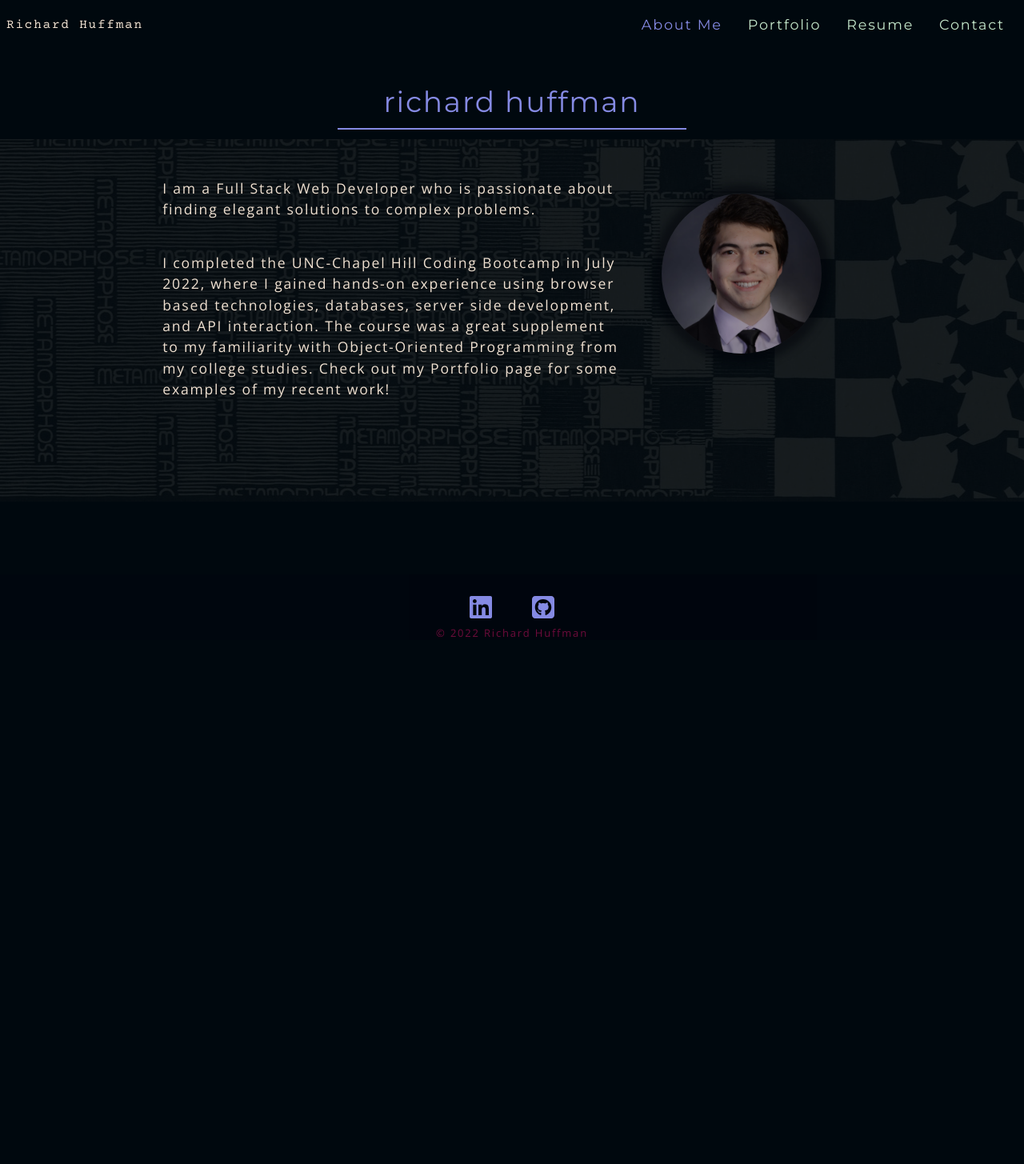
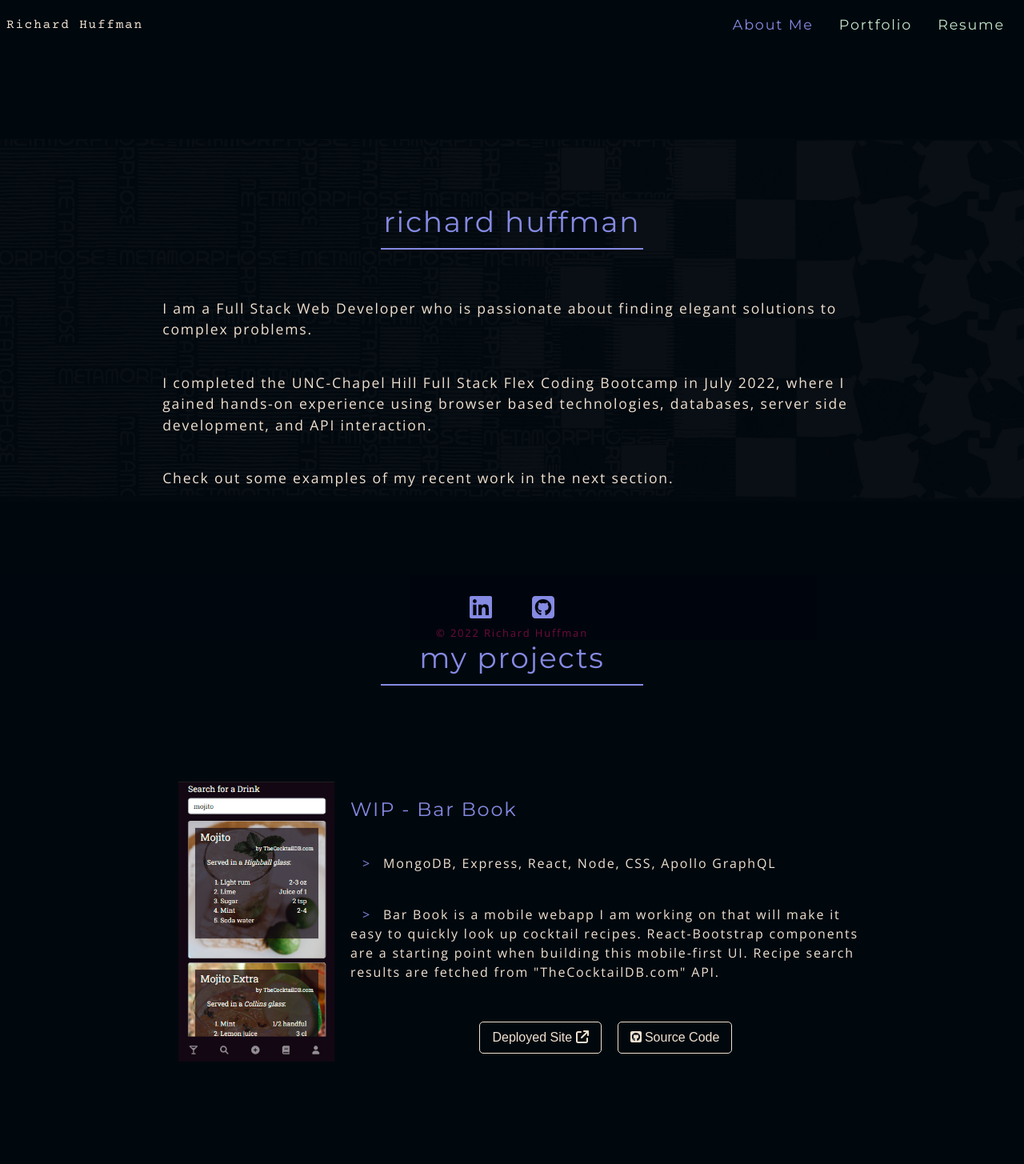
Before and after one commit to chardmuffin/portfolio-v2, a React (Create React App) app: page / in a window 1280 px wide. Shown: the top 1455 px of the page at 80% size. Before the commit the page ends 800 px from the top, so only its background shows below. Built offline with nearby package versions, Linux system fonts and the light colour scheme.

Commit message:
greatly simplified styles

```diff
--- a/package.json
+++ b/package.json
@@ -9,6 +9,7 @@
     "@fortawesome/free-solid-svg-icons": "^6.1.1",
     "@fortawesome/react-fontawesome": "^0.2.0",
     "@testing-library/user-event": "^13.5.0",
+    "emailjs-com": "^3.2.0",
     "react": "^18.2.0",
     "react-dom": "^18.2.0",
     "react-scripts": "5.0.1",
--- a/src/App.js
+++ b/src/App.js
@@ -9,7 +9,7 @@
 
 function App() {
 
-  const [currentTab, setCurrentTab] = useState("About");
+  const [currentTab, setCurrentTab] = useState("about");
 
   const [width, setWindowWidth] = useState(0);
 
@@ -42,19 +42,10 @@
       </section>
       <main>
         {responsive.mobileUI && <div className='my-5 py-5'></div>}
-        {(currentTab === "About") ? (
-          <About mobileUI={responsive.mobileUI}></About>
-        ) : (
-          (currentTab === "Projects") ? (
-            <Projects></Projects>
-          ) : (
-            (currentTab === "Resume") ? (
-              <Resume></Resume>
-            ) : (
-            <ContactForm></ContactForm>
-            )
-          )
-        )}
+        <About setCurrentTab={setCurrentTab}></About>
+        <Projects setCurrentTab={setCurrentTab} mobileUI={responsive.mobileUI}></Projects>
+        <Resume setCurrentTab={setCurrentTab}></Resume>
+        <ContactForm setCurrentTab={setCurrentTab}></ContactForm>
       </main>
       <Footer></Footer>
     </div>
--- a/src/components/About/index.js
+++ b/src/components/About/index.js
@@ -1,18 +1,25 @@
-import headshot from '../../assets/cover/headshot.jpg';
+import FadeIn from "../FadeIn";
 
-function About({ mobileUI }) {
+function About({ setCurrentTab }) {
 
     return (
-    <>
-        <h1 className='centerText'>richard huffman</h1>
-        <div className='underline'></div>
+    <div id="about">
+        <FadeIn setCurrentTab={setCurrentTab}>
+            <h1 className='welcome centerText'>richard huffman</h1>
+            <div className='underline'></div>
+        </FadeIn>
         <section className='about'>
-            {!mobileUI && <img src={headshot} className="headshot float-right" alt="headshot" />}
-            <p className='my-5'>I am a Full Stack Web Developer who is passionate about finding elegant solutions to complex problems.</p>
-            <p className='my-5'>I completed the UNC-Chapel Hill Coding Bootcamp in July 2022, where I gained hands-on experience using browser based technologies, databases, server side development, and API interaction. The course was a great supplement to my familiarity with Object-Oriented Programming from my college studies. Check out my Portfolio page for some examples of my recent work!</p>
-            {mobileUI && <img src={headshot} className="headshot my-5" alt="headshot" />}
+            <FadeIn setCurrentTab={setCurrentTab}>
+                <p className='welcome my-5'>I am a Full Stack Web Developer who is passionate about finding elegant solutions to complex problems.</p>
+            </FadeIn>
+            <FadeIn setCurrentTab={setCurrentTab}>
+                <p className='welcome my-5'>I completed the UNC-Chapel Hill Full Stack Flex Coding Bootcamp in July 2022, where I gained hands-on experience using browser based technologies, databases, server side development, and API interaction.</p>
+            </FadeIn>
+            <FadeIn setCurrentTab={setCurrentTab}>
+                <p className='welcome my-5'>Check out some examples of my recent work in the next section.</p>
+            </FadeIn>
         </section>
-    </>
+    </div>
     );
 
 }
--- /dev/null
+++ b/src/components/FadeIn/index.js
@@ -0,0 +1,45 @@
+import { useEffect, useRef, useState } from "react";
+
+function FadeIn({ setCurrentTab, ...props }) {
+  const [isVisible, setVisible] = useState(false);
+  const domRef = useRef();
+
+  useEffect(() => {
+    const observer = new IntersectionObserver(entries => {
+      entries.forEach(entry => {
+        setVisible(entry.isIntersecting);
+
+        if (entry.isIntersecting) {
+          if (entry.target.firstElementChild.className.includes("card")) {
+            setCurrentTab("projects");
+            document.title="Richard Huffman - Work";
+          }
+          else if (entry.target.firstElementChild.className.includes("welcome")) {
+            setCurrentTab("about");
+            document.title="Richard Huffman Developer";
+          }
+          else if (entry.target.firstElementChild.className.includes("resume-contact")) {
+            setCurrentTab("resume");
+            document.title="Richard Huffman - Resume";
+          }
+        }
+      });
+    });
+
+    const { current } = domRef;
+    observer.observe(current);
+
+    return () => observer.unobserve(current);
+  }, [setCurrentTab]);
+
+  return (
+    <div
+      className={`fade-in ${isVisible && "is-visible"}`}
+      ref={domRef}
+    >
+      {props.children}
+    </div>
+  );
+}
+
+export default FadeIn;
--- a/src/components/Nav/index.js
+++ b/src/components/Nav/index.js
@@ -1,31 +1,40 @@
-import React, { useEffect } from 'react';
 
 function Nav({ currentTab, setCurrentTab }) {
 
-    useEffect(() => {
-        document.title = currentTab;
+    const handleClick = (e) => {
 
-    }, [currentTab]);
+        const requestedPage = e.target.textContent;
+        if (requestedPage === "About Me") {
+
+            setCurrentTab("about")
+            window.location.href="#"
+        }
+        if (requestedPage === "Portfolio") {
+            window.location.href = "#projects"
+            setCurrentTab("projects")
+        }
+        if (requestedPage === "Resume") {
+            window.location.href = "#resume"
+            setCurrentTab("resume")
+        }
+    }
 
     return (
         <>
             <header className="flex-row px-1">
-                <h1 className='mobile-title' onClick={() => setCurrentTab("About")}>
+                <h1 className='mobile-title' onClick={() => setCurrentTab("about")}>
                     Richard Huffman
                 </h1>
                 <nav>
                     <ul className='flex-row mobile-nav-pages'>
-                        <li className={`mx-2 ${currentTab === "About" && 'navActive'}`}>
-                            <h6 onClick={() => setCurrentTab("About")}>About Me</h6>
+                        <li className={`mx-2 ${currentTab === "about" && 'navActive'}`}>
+                            <h6 onClick={handleClick}>About Me</h6>
                         </li>
-                        <li className={`mx-2 ${currentTab === "Projects" && 'navActive'}`}>
-                            <h6 onClick={() => setCurrentTab("Projects")}>Portfolio</h6>
+                        <li className={`mx-2 ${currentTab === "projects" && 'navActive'}`}>
+                            <h6 onClick={handleClick}>Portfolio</h6>
                         </li>
-                        <li className={`mx-2 ${currentTab === "Resume" && 'navActive'}`}>
-                            <h6 onClick={() => setCurrentTab("Resume")}>Resume</h6>
-                        </li>
-                        <li className={`mx-2 ${currentTab === "Contact" && 'navActive'}`}>
-                            <h6 onClick={() => setCurrentTab("Contact")}>Contact</h6>
+                        <li className={`mx-2 ${currentTab === "resume" && 'navActive'}`}>
+                            <h6 onClick={handleClick}>Resume</h6>
                         </li>
                     </ul>
                 </nav>
--- a/src/components/ProjectList/index.js
+++ b/src/components/ProjectList/index.js
@@ -1,17 +1,18 @@
 import { FontAwesomeIcon } from '@fortawesome/react-fontawesome'
 import { faArrowUpRightFromSquare } from '@fortawesome/free-solid-svg-icons'
 import { faGithubSquare } from '@fortawesome/free-brands-svg-icons'
+import FadeIn from '../FadeIn';
 
-function ProjectList() {
+function ProjectList( { setCurrentTab, mobileUI } ) {
 
     const projects = [
         {
             name: 'WIP - Bar Book',
-            tags: 'MongoDB, Express, React, Node, CSS, Apollo client, GraphQL',
-            description: `Bar Book is a mobile webapp I am working on that will make it easy to look up cocktail recipes very quickly. React-Bootstrap components are a starting point when building the mobile-first UI. Recipe search results are fetched from "TheCocktailDB.com" API.`,
+            tags: 'MongoDB, Express, React, Node, CSS, Apollo GraphQL',
+            description: `Bar Book is a mobile webapp I am working on that will make it easy to quickly look up cocktail recipes. React-Bootstrap components are a starting point when building this mobile-first UI. Recipe search results are fetched from "TheCocktailDB.com" API.`,
             link: 'https://bar-book.herokuapp.com/',
             repo: 'https://github.com/chardmuffin/bar-book',
-            photo: 'chasing-dreams.png'
+            photo: 'bar-book.png'
         },
         {
             name: 'Chasing Dreams',
@@ -32,7 +33,7 @@
         {
             name: 'Code Probe',
             tags: 'HTML, CSS, Javascript',
-            description: 'Test your knowledge of Javacsript, CSS, HTML, and more! Upon starting the quiz, a timer counts down from 75 seconds and the user is prompted with several multiple-choice questions. (Questions and their answer choices appear in a randomized order each time the quiz is taken.)',
+            description: 'The quiz starts, a timer counts down from 75 seconds and the user is prompted with several multiple-choice questions. (Questions and answer choices appear in a randomized order each time the quiz is taken.)',
             link: 'https://chardmuffin.github.io/code-probe/',
             repo: 'https://github.com/chardmuffin/code-probe',
             photo: 'code-probe.png'
@@ -48,27 +49,27 @@
     ];
 
     return (
-        <div className='projects'>
-            {projects.map((project) => (
-                <div className='card' key={project.name}>
-                    <div className='img-div'>
+        <section className='projects'>
+            {projects.map((project, index) => (
+                <FadeIn setCurrentTab={setCurrentTab} key={project.name}>
+                    <div className='card' >
                         <img
                             src={require(`../../assets/portfolio/${project.photo}`)}
                             alt={project.name}
-                        className="img-thumbnail mx-1"
+                            className={`img-thumbnail ${!mobileUI && (index%2 === 0 ? " float-left" : " float-right")}`}
                         />
-                    </div>
+
                         <div className='details'>
-                        <p><span>{project.name}</span></p>
-                        <p>
+                            <h4 className={`my-5 ${(!mobileUI && index%2!==0) && "my-5 text-align-right"}`}><span>{project.name}</span></h4>
+                            <p className={`my-5 ${(!mobileUI && index%2!==0) && "my-5 text-align-right"}`}>
                                 <span>></span>{project.tags}
                             </p>
-                        <p>
+                            <p className={`my-5 ${(!mobileUI && index%2!==0) && "my-5 text-align-right"}`}>
                                 <span>></span>{project.description}
                             </p>
                             <div className='buttons'>
                                 <a href={project.link} target="_blank" rel="noreferrer">
-                                <button>Live Site <FontAwesomeIcon icon={faArrowUpRightFromSquare} /></button>
+                                    <button>Deployed Site <FontAwesomeIcon icon={faArrowUpRightFromSquare} /></button>
                                 </a>
                                 <a href={project.repo} target="_blank" rel="noreferrer">
                                     <button><FontAwesomeIcon icon={faGithubSquare} /> Source Code</button>
@@ -76,8 +77,9 @@
                             </div>
                         </div>
                     </div>
+                </FadeIn>
             ))}
-        </div>
+        </section>
     );
 };
 
--- a/src/components/Projects/index.js
+++ b/src/components/Projects/index.js
@@ -1,12 +1,15 @@
 import ProjectList from "../ProjectList";
+import FadeIn from "../FadeIn";
 
-function Projects() {
+function Projects({ setCurrentTab, mobileUI }) {
 
     return (
-        <section>
-            <h1 className='centerText'>my projects</h1>
-            <div className='underline'></div>
-            <ProjectList></ProjectList>
+        <section id="projects">
+            <FadeIn>
+                <h1 className='portfolio centerText'>my projects</h1>
+                <div className='underline'></div>
+            </FadeIn>
+            <ProjectList setCurrentTab={setCurrentTab} mobileUI={mobileUI}></ProjectList>
         </section>
     );
 };
--- a/src/components/Resume/index.js
+++ b/src/components/Resume/index.js
@@ -1,62 +1,18 @@
+import FadeIn from "../FadeIn";
 
-
-function Resume() {
+function Resume({ setCurrentTab }) {
 
   return (
-    <section className='my-2'>
-      <h2 className='centerText'>resume</h2>
-      <div className='underline'></div>
-      <div className="two-columns skills-container">
-        <ul>
-          <li>
-            MERN (MongoDB, Express.js, React, Node.js)
-          </li>
-          <li>
-            MySQL
-          </li>
-          <li>
-            Javascript
-          </li>
-          <li>
-            JQuery
-          </li>
-          <li>
-            CSS
-          </li>
-          <li>
-            Bootstrap
-          </li>
-          <li>
-            HTML
-          </li>
-          <li>
-            Python
-          </li>
-          <li>
-            Java
-          </li>
-          <li>
-            GitHub
-          </li>
-          <li>
-            Jira
-          </li>
-          <li>
-            Salesforce
-          </li>
-          <li>
-            Project Management
-          </li>
-          <li>
-            Oral and Written Communication
-          </li>
-        </ul>
-      </div>
-      <br></br>
-      <br></br>
-      <a href={require("../../assets/resume.pdf")} download="resume-RHuffman">
-        <button className="mx-auto my-5">DOWNLOAD RESUME</button>
-      </a>
+    <section id="resume" className='my-2'>
+      <FadeIn setCurrentTab={setCurrentTab}>
+        <h2 className='resume-contact centerText'>resume</h2>
+        <div className='underline small'></div>
+      </FadeIn>
+      <FadeIn>
+        <a href={require("../../assets/resume.pdf")} download="resume-RHuffman">
+          <button className="mx-auto my-5">DOWNLOAD RESUME</button>
+        </a>
+      </FadeIn>
     </section>
   )
 
--- a/src/index.css
+++ b/src/index.css
@@ -12,11 +12,10 @@
   --light: #F0E1D1;
   --dark: #00080e;
   --darker: #000000;
-  --error: rgb(228, 46, 1);
+  --error: #F84825;
   --spacing-one: calc(1rem * 0.5);
   --spacing-two: calc(1rem);
   --spacing-five: calc(2.5rem);
-
 }
 
 * {
@@ -64,10 +63,12 @@
 
 h3 {
   font-size: 1.75rem;
+  color: var(--primary)
 }
 
 h4 {
   font-size: 1.5rem;
+  color: var(--primary)
 }
 
 h5 {
@@ -97,6 +98,7 @@
   position: fixed;
   width: 100%;
   color: var(--secondary);
+  z-index: 9999;
 }
 
 header h1 {
@@ -123,20 +125,38 @@
   color: var(--primary);
 }
 
+.fade-in {
+  opacity: 0;
+  visibility: hidden;
+  transition:
+    opacity 1000ms ease-out,
+    visibility 1000ms ease-out;
+  will-change: opacity, visibility;
+}
+.fade-in.is-visible {
+  opacity: 1;
+  visibility: visible;
+  transition-delay: 70ms;
+}
+
 .centerText {
   text-align: center;
+  padding-top: 150px;
 }
 
 .underline {
-  width: 40%;
+  width: 30%;
   margin: 10px auto 60px;
   border-bottom: 2px solid var(--primary);
+}
+.small {
+  width: 20%;
 }
 
 .hero-container {
   overflow: hidden;
   position: fixed;
-  opacity: 0.10;
+  opacity: 0.04;
   z-index: -1;
   margin: auto 0;
   display: flex;
@@ -209,24 +229,6 @@
   filter: brightness(65%);
 }
 
-form {
-  width: 40%;
-}
-
-input {
-  font-size: 1rem;
-  padding: 0.25rem;
-  border: 1px solid var(--dark);
-  outline: none;
-  border-radius: 3px;
-  transition: box-shadow 0.2s;
-}
-
-input:focus {
-  border: 1px solid var(--secondary);
-  box-shadow: 0 0 .25rem rgba(0, 0, 0, .5);
-}
-
 li {
   list-style: none;
 }
@@ -248,52 +250,40 @@
   margin: auto;
 }
 
-.card:nth-child(even) {
-  flex-direction: row-reverse;
-}
-
 .card {
   height: auto;
   margin: auto;
-  padding: 20px 0;
-  display: flex;
-  flex-direction: row;
+  padding: 40px 0;
 }
 
-.img-div {
-  flex: 1 1 0;
+.card .details {
+
 }
 
 .img-thumbnail {
-  max-width: 100%;
+  max-width: 45%;
+  max-height: 350px;
+  margin: 20px;
 }
 
-.card .details {
-  flex: 1 1 0;
-  padding: 10px 30px;
-  text-align: justify;
-}
-
-.card .details p {
-  margin-bottom: 10px;
+.card p {
   color: var(--light);
 }
 
-.card .details p span {
+.card p span {
   color: var(--primary);
   margin: 0 15px;
   font-size: 1rem;
 }
 
-.card .details a {
-  display: inline-block;
-  padding: 20px;
-}
-
 .buttons {
   display: flex;
   flex-direction: row;
-  justify-content:center;
+  justify-content: center;
+}
+
+.buttons a {
+  padding: 10px;
 }
 
 button {
@@ -312,11 +302,44 @@
   transform: scale(1.1);
 }
 
+form {
+  width: auto;
+  display: flex;
+  flex-direction: column;
+  align-items: center;
+}
+
+form a {
+  margin: 0;
+  padding: 0;
+  font-size: 40px;
+}
+
+input {
+  font-size: 1rem;
+  padding: 0.25rem;
+  border: 1px solid var(--dark);
+  outline: none;
+  border-radius: 3px;
+  transition: box-shadow 0.2s;
+}
+
+input:focus {
+  border: 1px solid var(--secondary);
+  box-shadow: 0 0 .25rem rgba(0, 0, 0, .5);
+}
+
 textarea {
-	width: 600px;
+
+  width: 90vw;
+  max-width: 600px;
 	height: 120px;
 	border: 3px solid #cccccc;
 	padding: 5px;
+}
+
+.error-text {
+  color: var(--error);
 }
 
 .skills-container {
@@ -407,6 +430,10 @@
   float: left;
 }
 
+.text-align-right {
+  text-align: right;
+}
+
 @media screen and (max-width: 950px) {
 
   main {
@@ -424,8 +451,18 @@
     text-align: center;
     width: 100%;
   }
+
+  .mobile-nav-pages {
+    padding: 0;
+    margin: 6px 0 12px;
+  }
+
   .mobile-nav-pages li {
     margin: auto;
+  }
+
+  .mobile-nav-pages li h6 {
+    font-size: x-small;
   }
 
   footer {
@@ -462,10 +499,16 @@
     display: block;
     width: 90%;
 
-  };
+  }
+
+  .details h4 {
+    text-align: center;
+    margin-top: var(--spacing-one);
+  }
 
   .img-thumbnail {
-    width: 300px;
+    max-width: 85%;
+    margin: 0 auto;
   }
 
   .card {
@@ -494,11 +537,20 @@
   }
 
   .underline {
-    width: 90%;
+    width: 80%;
     margin: 5px auto 30px;
   }
 
-  .two-columns {
-    column-count: 1;
+  .small {
+    width: 60%;
+  }
+
+  .centerText {
+    margin-top: 50px;
+    font-size: 2rem;
+  }
+
+  .form-elements-container div label {
+    font-size: .8rem;
   }
 }
```
Also changed, not shown: src/components/Contact/index.js (+39 -18 lines), src/assets/portfolio/bar-book.png (added), 1 other file (tests, documents, lock files or other folders). Lines whose indentation alone changed are shown as unchanged.
